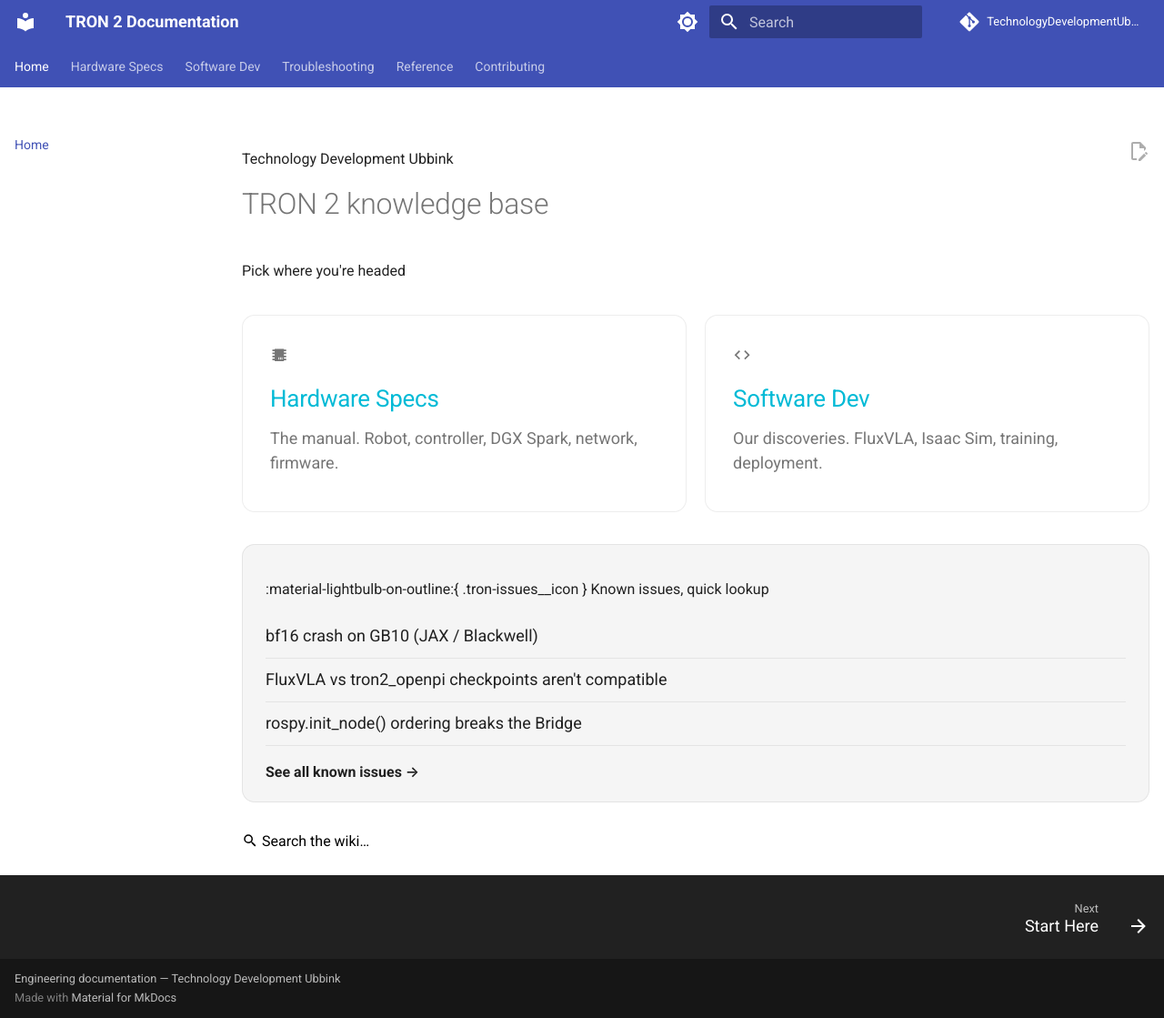
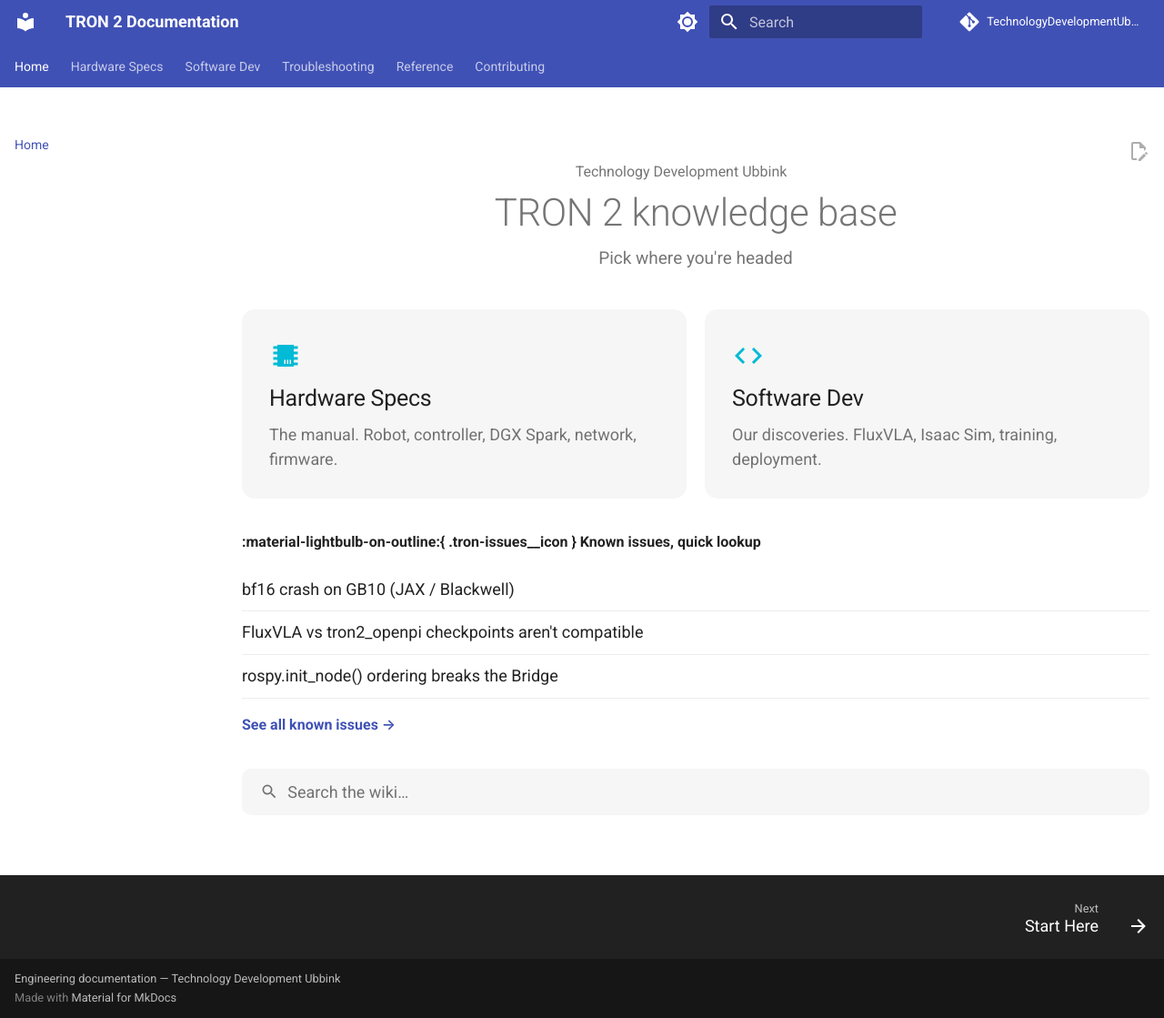
Before and after one commit to TechnologyDevelopmentUbbink/Tron2, an MkDocs documentation site: the page built from docs/index.md, in a window 1280 px wide and 1119 px high. Shown: the whole window at 91% size. Built offline with MkDocs 1.6.1 and Material for MkDocs 9.7.7, drawn with Linux system fonts in a browser that asks for light colours; comment, search, counter and statistics services are not loaded.

Commit message:
Update styles for homepage and dark mode
Refactor styles for homepage components and improve dark mode support.

```diff
--- a/docs/assets/stylesheets/extra.css
+++ b/docs/assets/stylesheets/extra.css
@@ -37,7 +37,41 @@
   .wiki-facts { float: none; width: 100%; margin: 0 0 1rem; }
 }
 
-/* ---- Homepage "doors": Hardware Specs / Software Dev ---- */
+/* ================================================================
+   Custom "graphite" palette — dark mode is a warm charcoal,
+   never pure black. Light mode stays close to Material default.
+   ================================================================ */
+[data-md-color-scheme="slate"] {
+  --md-default-bg-color: #1a1c22;
+  --md-default-fg-color: #eceef2;
+  --md-primary-fg-color: #1a1c22;
+  --md-primary-bg-color: #eceef2;
+}
+
+/* ---- Hero header ---- */
+.tron-hero {
+  text-align: center;
+  margin: 1.5rem 0 2rem;
+}
+
+.tron-hero__eyebrow {
+  font-size: .8rem;
+  color: var(--md-default-fg-color--light);
+  margin: 0 0 .25rem;
+}
+
+.tron-hero h1 {
+  margin: 0;
+  font-size: 2.1rem;
+}
+
+.tron-hero__subtitle {
+  margin: .4rem 0 0;
+  color: var(--md-default-fg-color--light);
+  font-size: .95rem;
+}
+
+/* ---- Homepage doors: Hardware Specs / Software Dev ---- */
 .tron-doors {
   display: grid;
   grid-template-columns: 1fr 1fr;
@@ -46,50 +80,53 @@
 }
 
 .tron-door {
-  display: block;
-  padding: 1.5rem 1.5rem 1.25rem;
+  position: relative;
+  padding: 1.5rem;
   border-radius: 14px;
-  border: 1px solid var(--md-default-fg-color--lightest);
-  background: var(--md-default-bg-color);
-  text-decoration: none !important;
-  color: var(--md-default-fg-color) !important;
-  transition: border-color .15s ease, transform .15s ease, box-shadow .15s ease;
+  background: rgba(255, 255, 255, 0.05);
+  transition: transform .15s ease, background .15s ease;
+}
+
+[data-md-color-scheme="default"] .tron-door {
+  background: rgba(0, 0, 0, 0.035);
 }
 
 .tron-door:hover {
-  border-color: var(--md-accent-fg-color);
   transform: translateY(-2px);
-  box-shadow: 0 6px 20px rgba(0, 0, 0, 0.12);
+  background: rgba(255, 255, 255, 0.08);
+}
+
+[data-md-color-scheme="default"] .tron-door:hover {
+  background: rgba(0, 0, 0, 0.06);
+}
+
+.tron-door__icon {
+  font-size: 1.6rem;
+  color: var(--md-accent-fg-color);
 }
 
 .tron-door h3 {
-  margin: 0 0 .5rem;
-  font-size: 1.3rem;
+  margin: .5rem 0 .4rem;
+  font-size: 1.25rem;
 }
 
 .tron-door h3 a {
-  color: var(--md-accent-fg-color) !important;
+  color: var(--md-default-fg-color) !important;
   text-decoration: none !important;
+}
+
+/* Stretched link: the whole card becomes clickable, not just the title */
+.tron-door h3 a::after {
+  content: "";
+  position: absolute;
+  inset: 0;
 }
 
 .tron-door p {
   font-size: .9rem;
   color: var(--md-default-fg-color--light);
-  margin: 0 0 .75rem;
+  margin: 0;
   line-height: 1.5;
-}
-
-.tron-door p a,
-.tron-door p a:hover {
-  color: inherit !important;
-  text-decoration: none !important;
-  font-weight: 400 !important;
-}
-
-.tron-door strong a {
-  font-size: .8rem;
-  color: var(--md-default-fg-color--light) !important;
-  text-decoration: none !important;
 }
 
 @media screen and (max-width: 600px) {
@@ -98,18 +135,21 @@
   }
 }
 
-/* ---- Known issues quick-lookup strip ---- */
+/* ---- Known issues: plain list, no card/box around it ---- */
 .tron-issues {
-  border: 1px solid var(--md-default-fg-color--lightest);
-  border-radius: 14px;
-  padding: 1rem 1.25rem;
-  margin: 1.5rem 0;
-  background: var(--md-code-bg-color);
+  margin: 1.75rem 0;
 }
 
-.tron-issues h3 {
+.tron-issues__title {
+  font-weight: 700;
   margin: 0 0 .6rem;
-  font-size: 1.05rem;
+  display: flex;
+  align-items: center;
+  gap: .4rem;
+}
+
+.tron-issues__icon {
+  color: var(--md-accent-fg-color);
 }
 
 .tron-issues > p > a {
@@ -125,18 +165,45 @@
   color: var(--md-accent-fg-color) !important;
 }
 
-.tron-issues p:last-child {
-  margin: .5rem 0 0;
-}
-
 .tron-issues p:last-child a {
   border-bottom: none;
   font-weight: 600;
   padding: .25rem 0 0;
-  text-decoration: none !important;
-  color: var(--md-default-fg-color) !important;
 }
 
-.tron-issues p:last-child a:hover {
-  color: var(--md-accent-fg-color) !important;
+/* ---- Fake search box that opens Material's real search overlay ---- */
+.tron-search {
+  margin: 1.5rem 0 2.5rem;
 }
+
+.tron-search__button {
+  display: flex;
+  align-items: center;
+  gap: .5rem;
+  width: 100%;
+  padding: .75rem 1rem;
+  border-radius: 10px;
+  border: none;
+  background: rgba(255, 255, 255, 0.05);
+  color: var(--md-default-fg-color--light);
+  font-size: .9rem;
+  cursor: pointer;
+  text-align: left;
+  font-family: inherit;
+}
+
+[data-md-color-scheme="default"] .tron-search__button {
+  background: rgba(0, 0, 0, 0.035);
+}
+
+.tron-search__button:hover {
+  background: rgba(255, 255, 255, 0.08);
+}
+
+[data-md-color-scheme="default"] .tron-search__button:hover {
+  background: rgba(0, 0, 0, 0.06);
+}
+
+.tron-search__icon {
+  color: var(--md-default-fg-color--light);
+}
```
